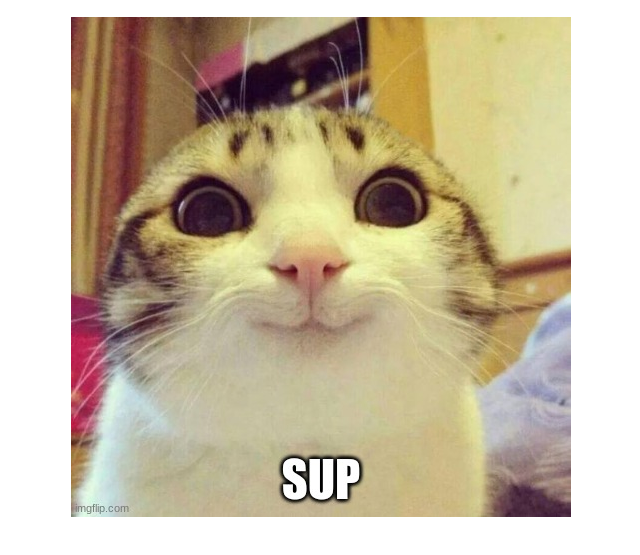
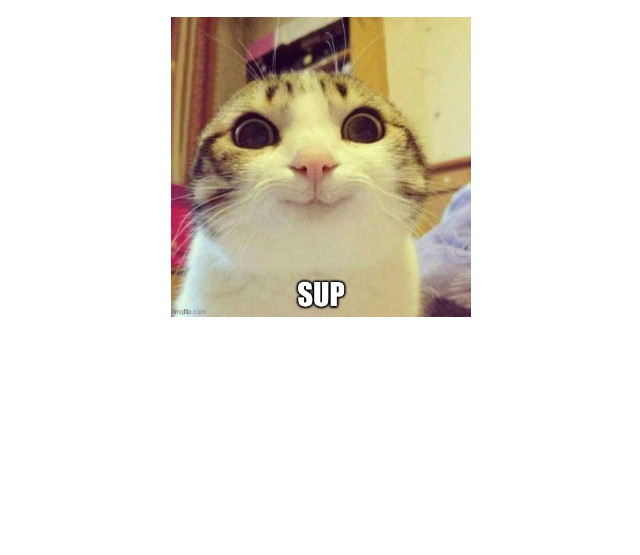
Before and after one commit to rajanarjun/http-server, a plain HTML site: page server_root/index.html in a window 1280 px wide. Shown: the part 57-612 px from the top of the page, without its empty margins (319-959 px from the left). Drawn offline with Linux system fonts and the light colour scheme.

Commit message:
resize greetings image

```diff
--- a/server_root/index.html
+++ b/server_root/index.html
@@ -10,7 +10,7 @@
 <body>
     <h1 align="center" style="font-size: 30px;">Welcome to the server.</h1>
     <div style="text-align: center;">
-        <img src="images/greetings.jpg" alt="welcome image" />
+        <img src="images/greetings.jpg" alt="welcome image" width="300" height="300" />
     </div>
 </body>
 </html>
```
